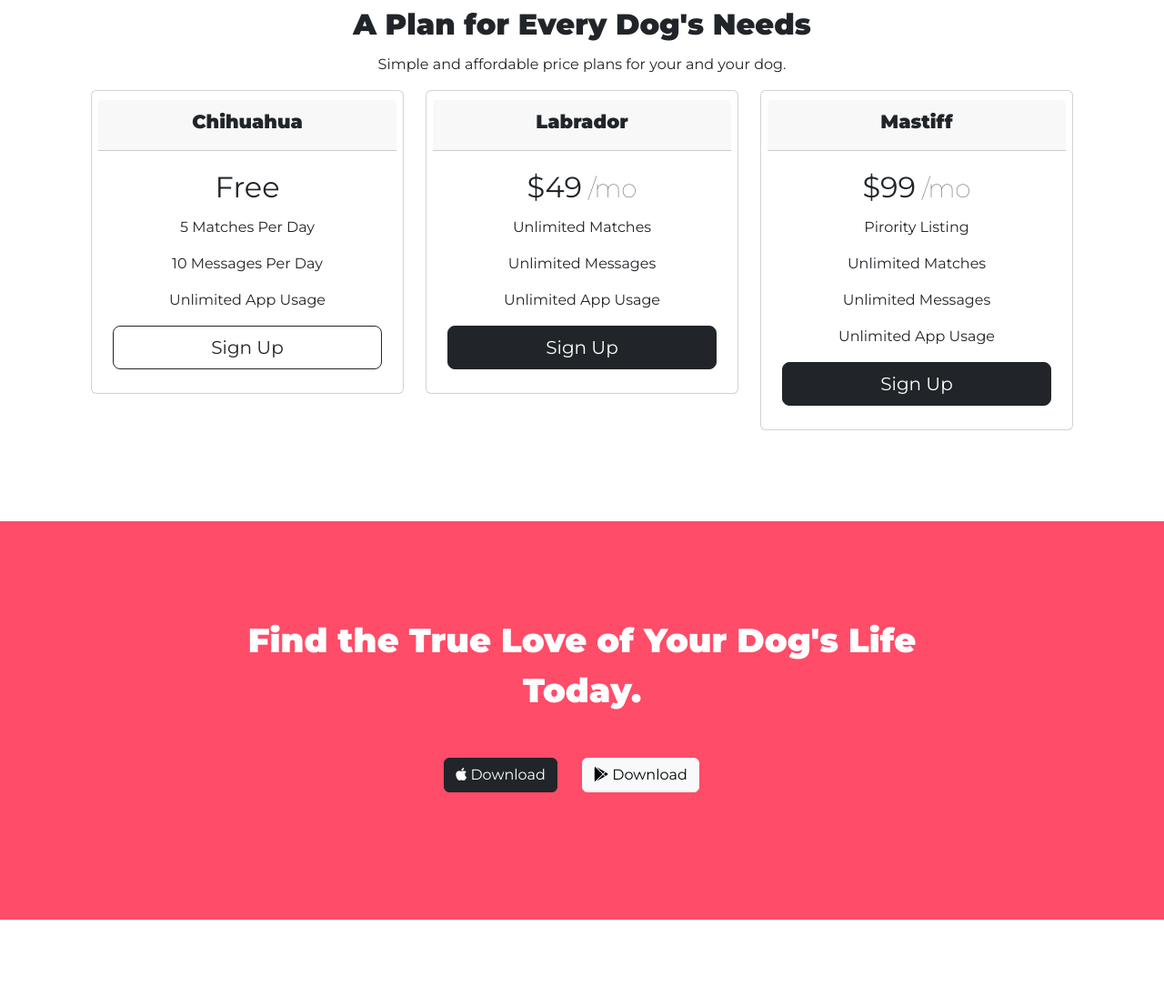
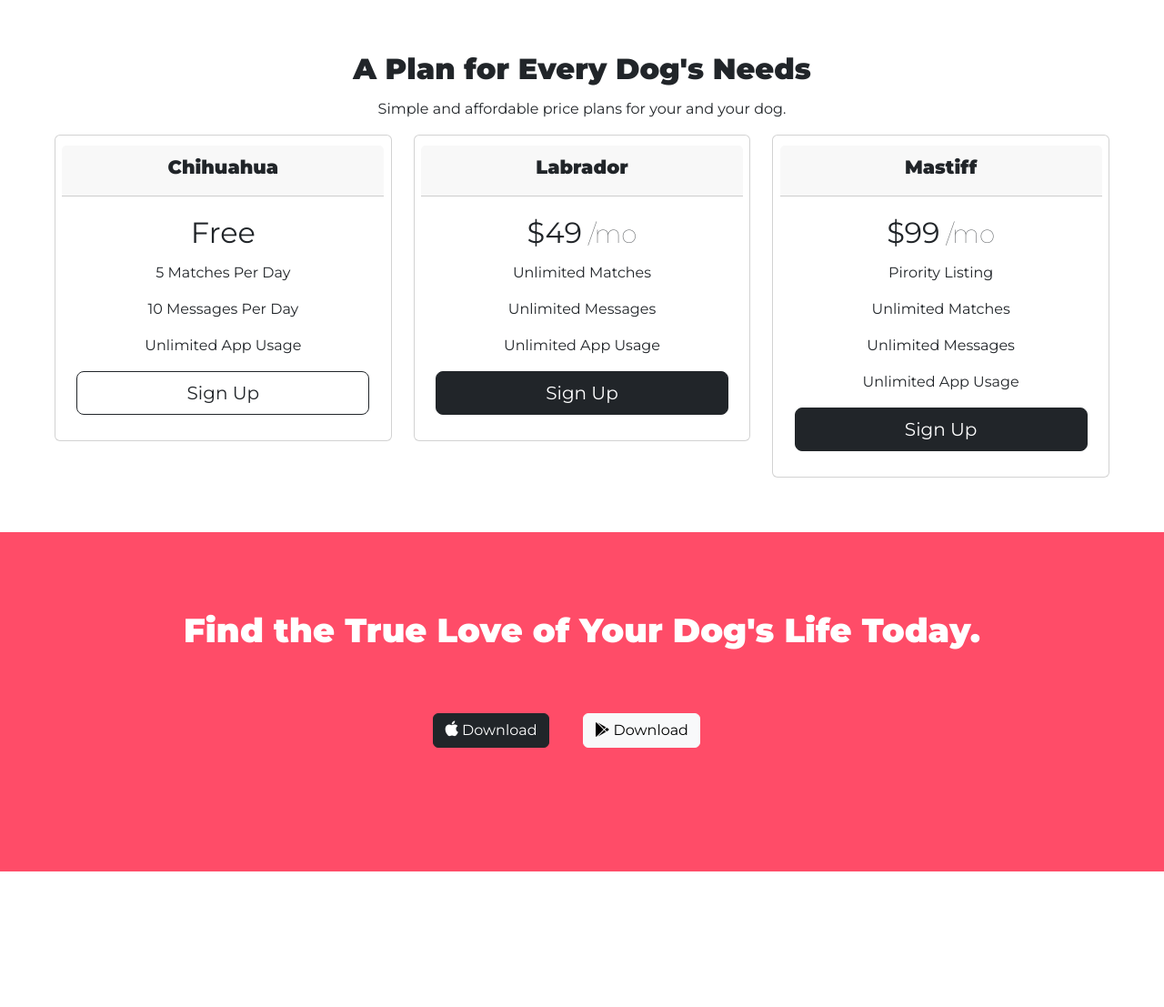
Before and after one commit to NehalSahu8055/TinDog-Site, a plain HTML site: page index.html in a window 1280 px wide. Shown: the part 1674-2781 px from the top of the page at 91% size. Drawn offline with nearby package versions, Linux system fonts and the light colour scheme.

Commit message:
Update styles.css

```diff
--- a/css/styles.css
+++ b/css/styles.css
@@ -9,18 +9,25 @@ h1, h2, h3, h4, h5, h6{
 }
 
 .container-fluid{
-    /* padding:3% 15% 7%; */
-    padding: 8% 20%;
+    padding: 10% 20%;
 }
 
+.coloured-section{
+    color:#fff;
+    background-color: #ef8172;
+}
+.white-section{
+    background-color: #fff;
+}
 
+/* Title */
 #title{
     text-align: left;
     position: relative;
     background-image: linear-gradient(#d798a0,#ff4c68);
 }
 #title .container-fluid{
-    padding:3% 15%;
+    padding:3% 15% 9% 15%;
 }
 .title-heading{
     color:white;
@@ -52,7 +59,7 @@ h1, h2, h3, h4, h5, h6{
     margin:5% 3% 5% 0;
 }
 
-
+/* features */
 #features{
     background-color: #fff;
     position: relative;
@@ -75,11 +82,7 @@ h1, h2, h3, h4, h5, h6{
     color:#8f8f8f;
 }
 
-
-#testimonials{
-    color:#fff;
-    background-color: #ef8172;
-}
+/* testimonial */
 .testimonial-text{
     font-size: 2rem;
     font-weight: 600;
@@ -93,19 +96,15 @@ h1, h2, h3, h4, h5, h6{
     margin: 20px;
 }
 
-
-#press{
-    background-color: #ef8172;
-    padding-bottom:3%
-}
+/* press */
 .press-logo{
     width:15%;
     margin:20px 20px 50px;
 }
 
-
+/* pricing */
 #pricing{
-    padding: 100px;
+    padding: 60px;
 }
 .pricing-column{
     position:relative;
@@ -115,9 +114,7 @@ h1, h2, h3, h4, h5, h6{
 .pricing-column:hover{
     box-shadow: -5px -5px 0px 5px;
     top:5px;
-
     left:5px;
-
 }
 .pricing-heading{
     font-size: 2rem;
@@ -133,24 +130,25 @@ h1, h2, h3, h4, h5, h6{
     font-weight:800;
 }
 
-
+/* cta */
 #cta{
-    padding: 8% 20%;
-    color:#fff;
+    padding:80px;
     background-color:#ff4c68;
 }
 .cta-heading{
     font-size: 2.3rem;
     font-weight: 600;
-
 }
 
-
+/* footer */
 #footer{
-    padding: 8% 20%;
+    padding:0%;
     font-family:'Ubuntu', sans-serif;
     font-size: 0.8rem;
     color:#8f8f8f;
+}
+#footer .container-fluid{
+    padding-top:0;
 }
 .social-icon{
     margin:20px 10px;
@@ -159,12 +157,14 @@ h1, h2, h3, h4, h5, h6{
 .social-icon:hover{
     color:rgb(58, 56, 56) ;
 }
+.fa{
+    zoom:1.2;
+}
 
-
-
+/* mobile-tablet */
 @media (max-width:1028px){
     body{
-        zoom:1.3;
+        zoom:1.7;
     }
     #features{
         background-color: #fff;
@@ -181,6 +181,9 @@ h1, h2, h3, h4, h5, h6{
         text-align: center;
     }
 
+    .fa{
+        zoom:1.6;
+    }
 
 
 }
```
